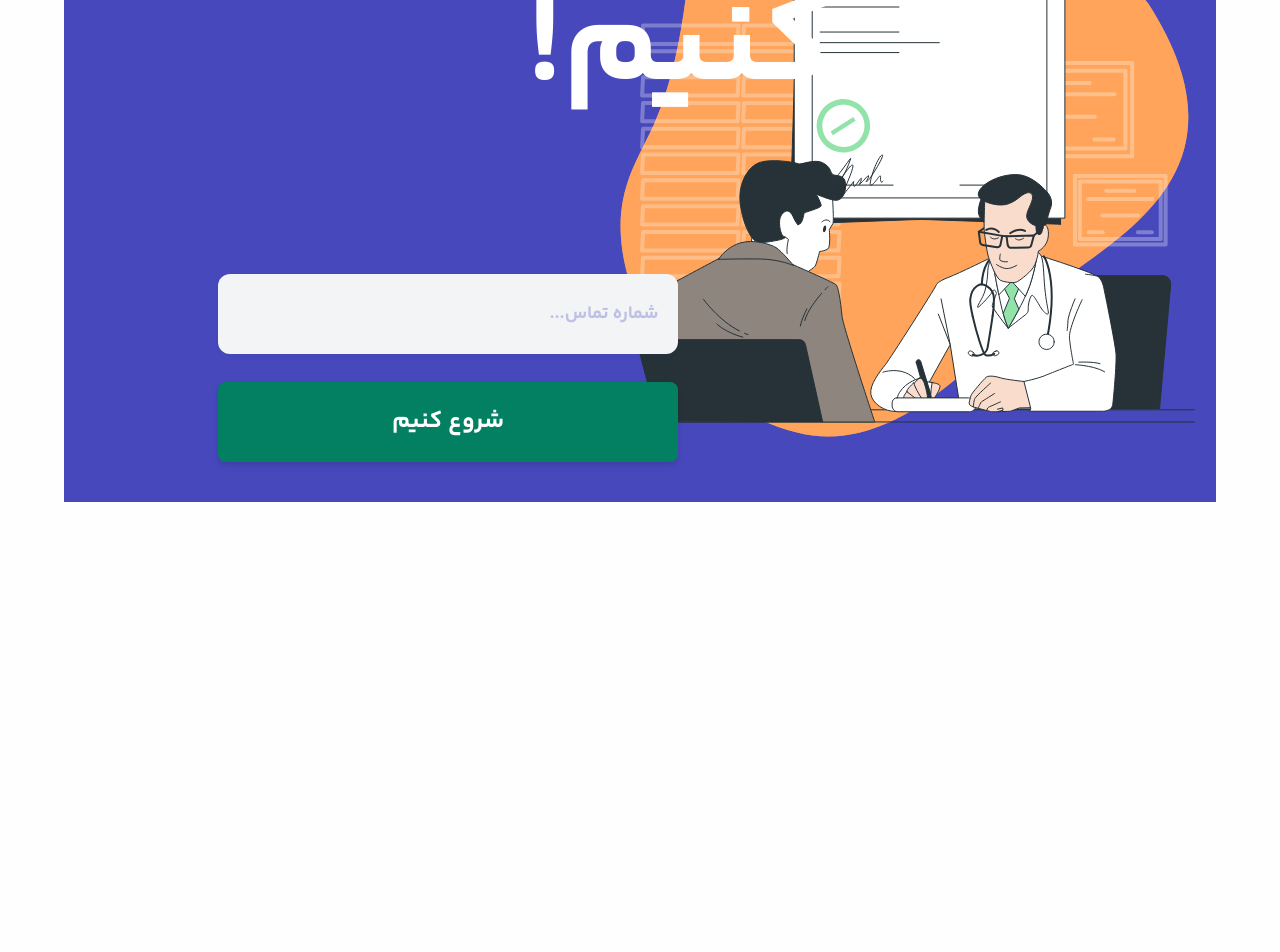
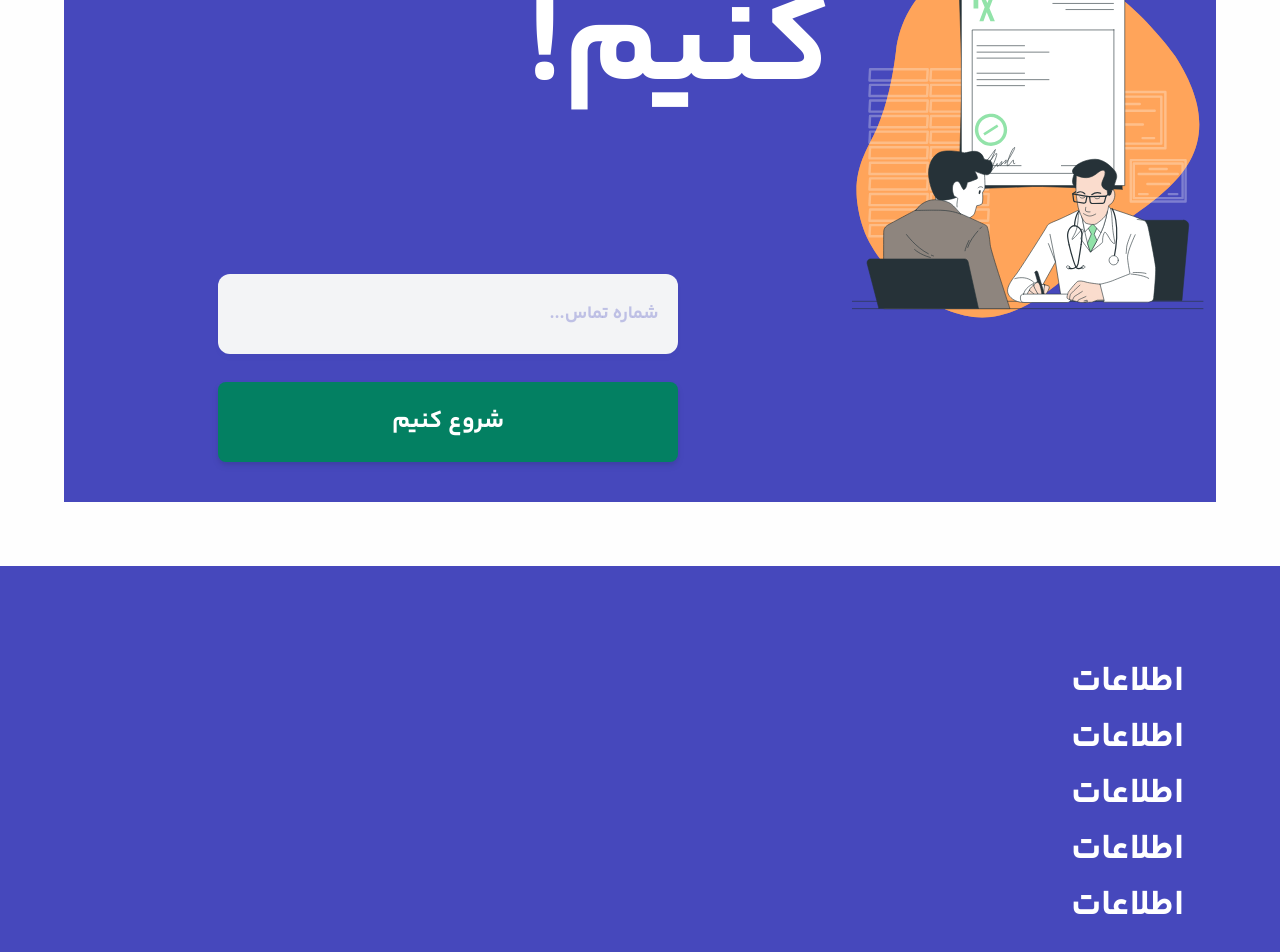
Before and after one commit to zahrabakhshandeh/HealthCare, a Next.js app: page / in a window 1280 px wide. Shown: the part 6217-7169 px from the top of the page. Before the commit the page ends 6783 px from the top, so only its background shows below. Built offline with nearby package versions, Linux system fonts and the light colour scheme.

Commit message:
Add Footer Component. Add Some Basic Styls to Footer component. NOTE: This component will be updated soon.

```diff
--- a/src/app/page.tsx
+++ b/src/app/page.tsx
@@ -1,3 +1,4 @@
+import Footer from '@/components/landingPageComponents/Footer';
 import HamburgerNavbar from '@/components/landingPageComponents/HamburgerNavbar';
 import Hero from '@/components/landingPageComponents/Hero';
 import JoinUs from '@/components/landingPageComponents/Joinus';
@@ -33,6 +34,9 @@ export default function Home() {
         <div className='col-span-full'>
           <JoinUs/>
         </div>
+        <div className='col-span-full'>
+          <Footer />
+        </div>
       </div>
     </main>
   );
--- /dev/null
+++ b/src/components/landingPageComponents/Footer/index.tsx
@@ -0,0 +1,15 @@
+
+const Footer = () => {
+    return(
+        <footer className="bg-[var(--primary-blue)] p-24">
+            <ul className="flex items-start flex-col text-4xl text-white gap-4">
+                <li>اطلاعات</li>
+                <li>اطلاعات</li>
+                <li>اطلاعات</li>
+                <li>اطلاعات</li>
+                <li>اطلاعات</li>
+            </ul>
+        </footer>
+    )
+};
+export default Footer;
--- a/src/components/landingPageComponents/Joinus/index.tsx
+++ b/src/components/landingPageComponents/Joinus/index.tsx
@@ -8,7 +8,7 @@ const JoinUs = () => {
     return(
         <section>
             <div className="grid lg:grid-cols-6 grid-cols-1 m-16 bg-[var(--primary-blue)] py-10">
-                <div className="lg:col-span-2 col-span-full">
+                <div className="lg:col-span-2 col-span-full md:flex hidden">
                     <JoinUsArt />
                 </div>
                 <div className="lg:col-span-4 flex justify-center items-center flex-col gap-y-40 col-span-full">
```
